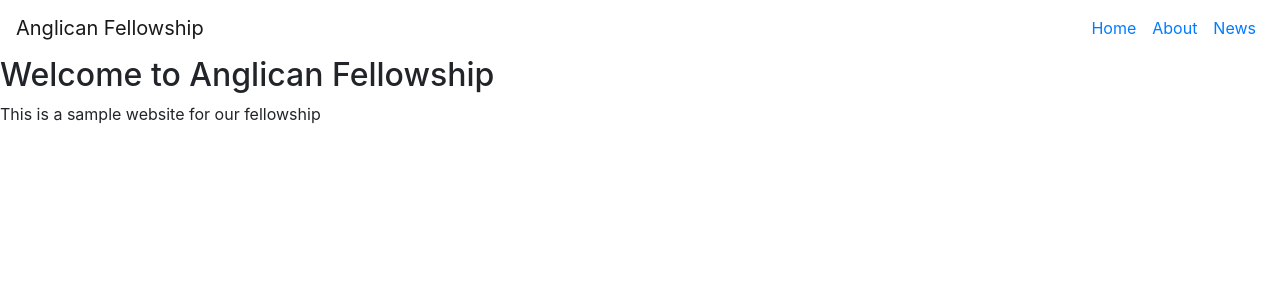
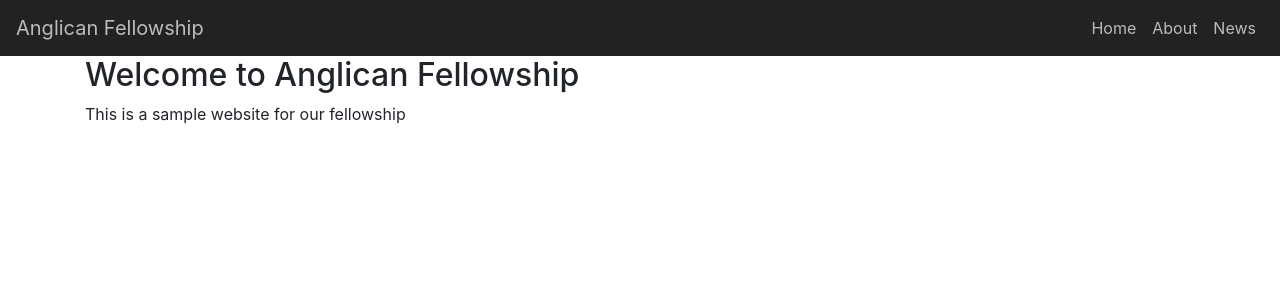
Before and after one commit to stomberg96/Church-Website, a React (Create React App) app: page / in a window 1280 px wide. Shown: the top 300 px of the page. Built offline with nearby package versions, Linux system fonts and the light colour scheme.

Commit message:
edited nav bar. Added a container

```diff
--- a/package.json
+++ b/package.json
@@ -10,7 +10,8 @@
     "react-bootstrap": "^1.0.1",
     "react-dom": "^16.13.1",
     "react-router-dom": "^5.2.0",
-    "react-scripts": "3.4.1"
+    "react-scripts": "3.4.1",
+    "styled-components": "^5.1.1"
   },
   "scripts": {
     "start": "react-scripts start",
--- a/src/App.js
+++ b/src/App.js
@@ -5,20 +5,23 @@ import { About } from './components/About';
 import { News } from './components/News';
 import { NoMatch } from './components/NoMatch';
 import { NavigationBar } from './components/CustomNavbar';
+import { Layout } from './components/Layout';
 
 class App extends Component {
   render() {
     return (
       <React.Fragment>
-        <Router>
-          <NavigationBar />
+        <NavigationBar />
+        <Layout>
+          <Router>
             <Switch>
               <Route exact path="/" component={Home} />
               <Route path="/about" component={About} />
               <Route path="/news" component={News} />
               <Route component={NoMatch} />
             </Switch>
-        </Router>
+          </Router>
+        </Layout>
       </React.Fragment>
     );
   }
--- a/src/components/CustomNavbar.jsx
+++ b/src/components/CustomNavbar.jsx
@@ -1,42 +1,32 @@
 import React from 'react';
 import { Link } from 'react-router-dom';
 import { Nav, Navbar } from 'react-bootstrap';
-// import styled from 'styled-components';
+import styled from 'styled-components';
 
-// const Styles = styled.div`
-//   .navbar {
-//     background-color: #222;
-//   }
-//   a, .navbar-brand, .navbar-nav .nav-link {
-//     color: #bbb;
-//     &:hover {
-//       color: white;
-//     }
-//   }
-// `;
+const Styles = styled.div`
+  .navbar {
+    background-color: #222;
+  }
+  a, .navbar-brand, .navbar-nav .nav-link {
+    color: #bbb;
+    &:hover {
+      color: white;
+    }
+  }
+`;
 
 export const NavigationBar = () => (
+    <Styles>
         <Navbar expand="lg">
             <Navbar.Brand href="/">Anglican Fellowship</Navbar.Brand>
             <Navbar.Toggle aria-controls="basic-navbar-nav" />
             <Navbar.Collapse id="basic-navbar-nav">
                 <Nav className="ml-auto">
-                    <Nav.Item>
-                        <Nav.Link>
-                            <Link to="/">Home</Link>
-                        </Nav.Link>
-                    </Nav.Item>
-                    <Nav.Item>
-                        <Nav.Link>
-                            <Link to="/about">About</Link>
-                        </Nav.Link>
-                    </Nav.Item>
-                    <Nav.Item>
-                        <Nav.Link>
-                            <Link to="/news">News</Link>
-                        </Nav.Link>
-                    </Nav.Item>
+                    <Nav.Item><Nav.Link href="/">Home</Nav.Link></Nav.Item>
+                    <Nav.Item><Nav.Link href="/about">About</Nav.Link>  </Nav.Item>
+                    <Nav.Item><Nav.Link href="/news">News</Nav.Link> </Nav.Item>
                 </Nav>
             </Navbar.Collapse>
         </Navbar>
+    </Styles>
 )
--- /dev/null
+++ b/src/components/Layout.js
@@ -0,0 +1,8 @@
+import React from 'react';
+import { Container } from 'react-bootstrap';
+
+export const Layout = (props) => (
+    <Container>
+        {props.children}
+    </Container>
+)
```
Also changed, not shown: 1 other file (tests, documents, lock files or other folders).
